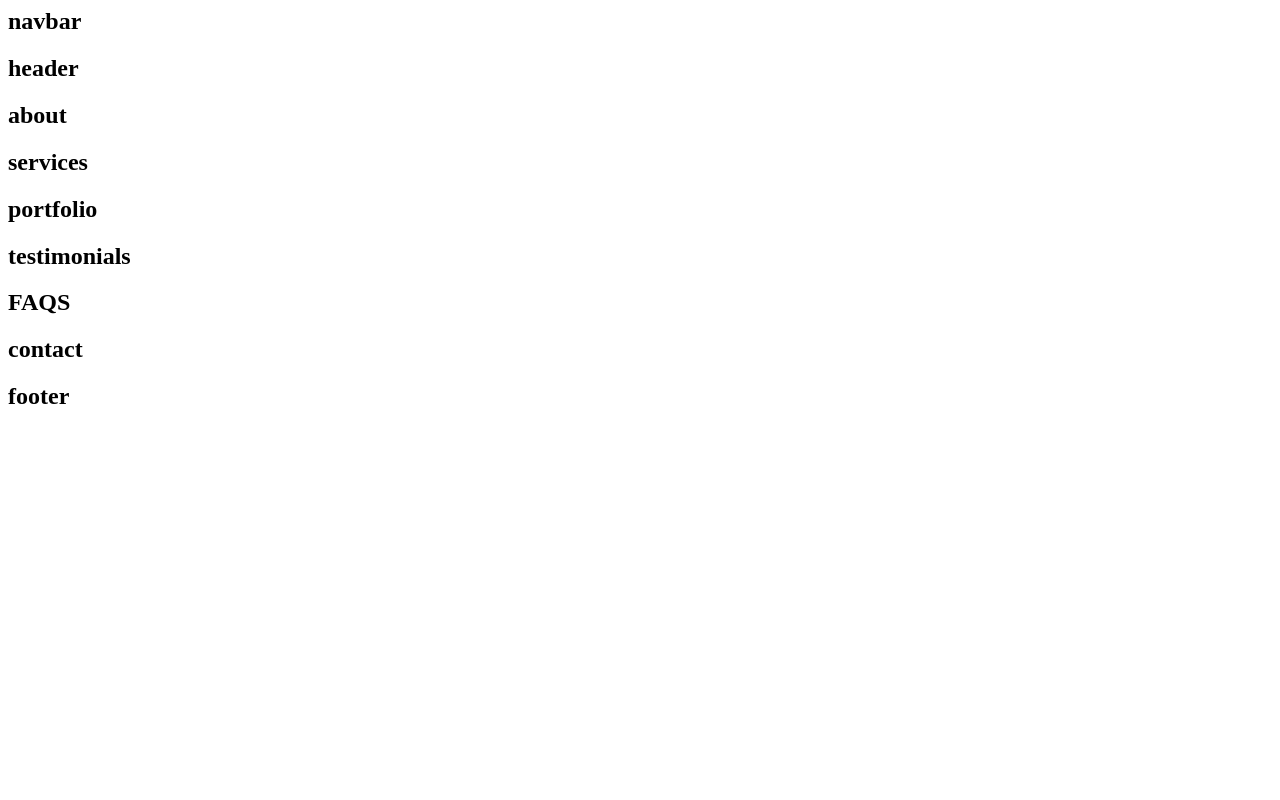
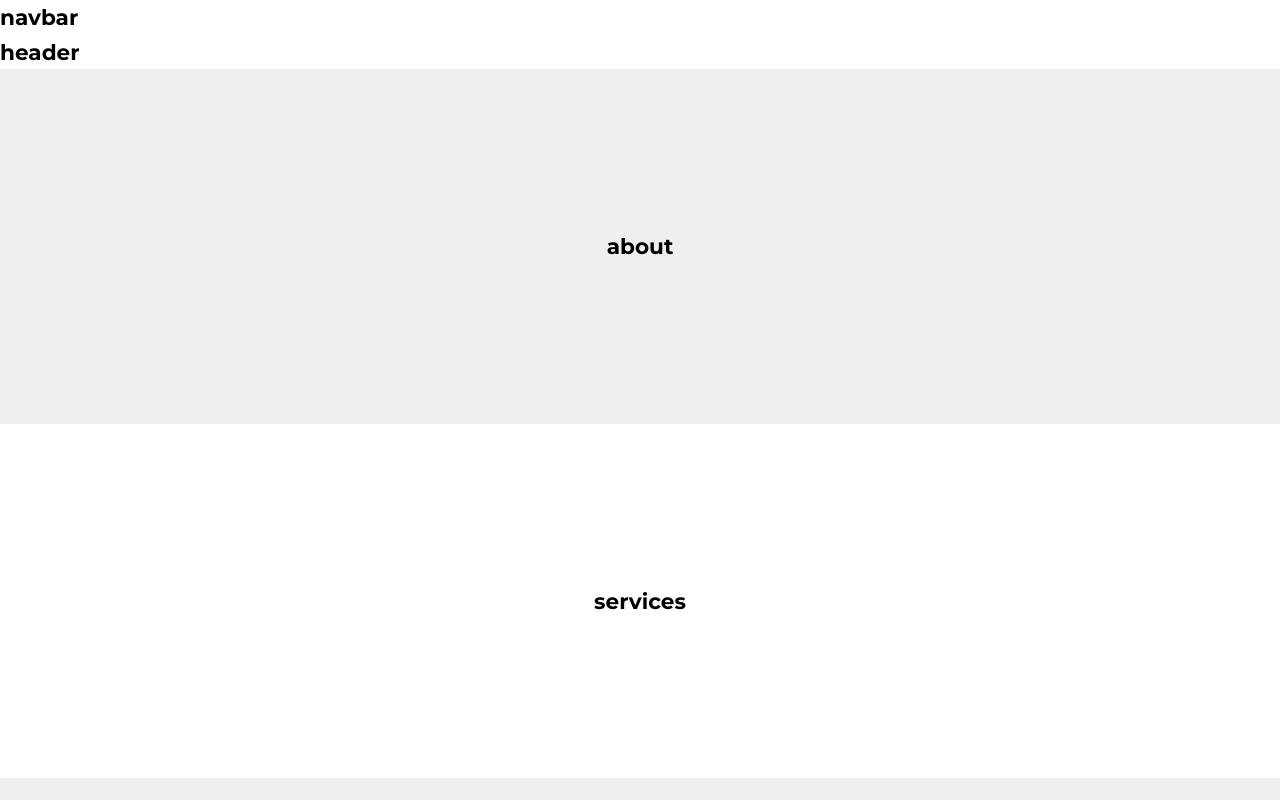
Before and after one commit to orcunSarmis/Portfolio, a React (Create React App) app: page / in a window 1280 px wide. Shown: the top 800 px of the page. Built offline with nearby package versions, Linux system fonts and the light colour scheme.

Commit message:
adding styling

```diff
--- a/public/index.html
+++ b/public/index.html
@@ -3,6 +3,8 @@
 	<meta charset="UTF-8">
 	<meta name="viewport" content="width=device-width, initial-scale=1.0">
 	<title>React Portfolio</title>
+	<!-- google fonts -->
+	<link href="https://fonts.googleapis.com/css2?family=Montserrat:wght@300;400;500;600;700&display=swap" rel="stylesheet">
 </head>
 <body>
 	<div id="root"></div>
--- a/src/index.css
+++ b/src/index.css
@@ -0,0 +1,78 @@
+* {
+	margin: 0;
+	padding: 0;
+	border: 0;
+	outline: 0;
+	list-style: none;
+	text-decoration: none;
+	box-sizing: border-box;
+}
+
+:root {
+	--primary-hue: 270;
+    --black-lightness: 15%;
+    --dark-lightness: 44%;
+    --light-lightness: 94%;
+    --white-lightness: 100%;
+    --color-primary: hsl(var(--primary-hue), 89%, 41%);
+    --color-white: hsl(0, 5%, var(--white-lightness));
+    --color-light: hsl(var(--primary-hue), 5%, var(--light-lightness));
+    --color-black: hsl(var(--primary-hue), 5%, var(--black-lightness));
+    --color-dark: hsl(var(--primary-hue), 5%, var(--dark-lightness));
+
+    /* GENERAL CONTAINER VARIABLES */
+    --container-width-lg: 76%;
+    --container-width-md: 90%;
+
+    /* BORDER RADIUS VARIABLES */
+    --border-radius-1: 1.2rem;
+    --border-radius-2: 0.8rem;
+    --border-radius-3: 0.5rem;
+
+    /* GENERAL TRANSITION VARIABLE */
+    --transition: all 500ms ease;
+}
+
+html {
+	scroll-behavior: smooth;
+}
+
+body {
+	font-family: 'Montserrat', sans-serif;
+	line-height: 1.6;
+	font-size: 0.9rem;
+}
+
+/* GENERAL CONTAINER CLASS */
+.container {
+    width: var(--container-width-lg);
+    margin-inline: auto;
+    max-width: 1920px;
+}
+
+/* GENERAL SECTION STYLES */
+section {
+    padding: 10rem 0;
+    background: var(--color-light);
+    transition: var(--transition);
+}
+
+section:nth-child(even) {
+    background: var(--color-white);
+}
+
+section > h2 {
+    text-align: center;
+}
+
+section > p {
+    text-align: center;
+    margin: 0.5rem auto 4rem;
+    width: 40%;
+}
+
+/* GENERAL SECTION STYLES */
+a {
+    color: var(--color-white);
+    transition: var(--transition);
+}
```
